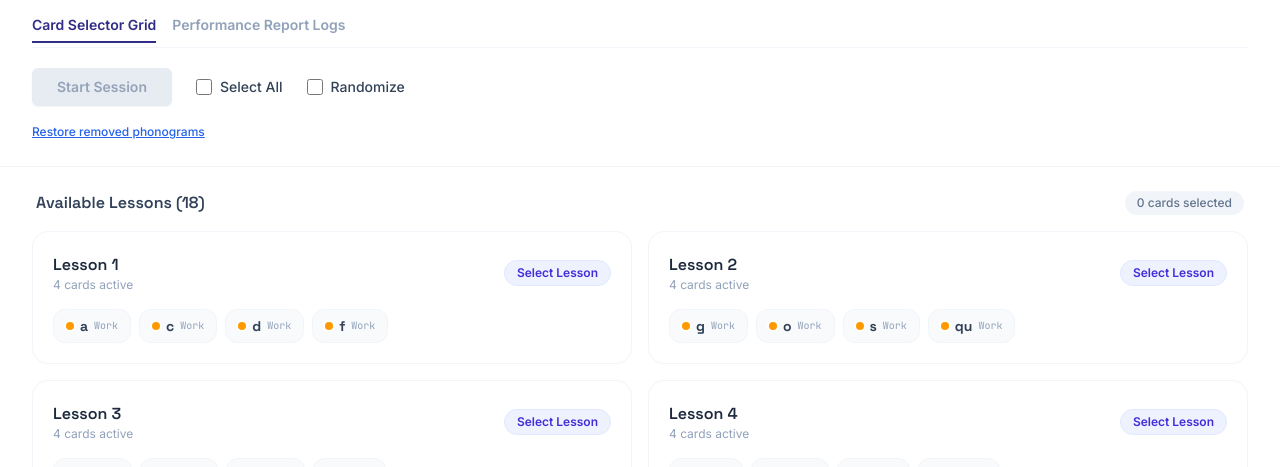
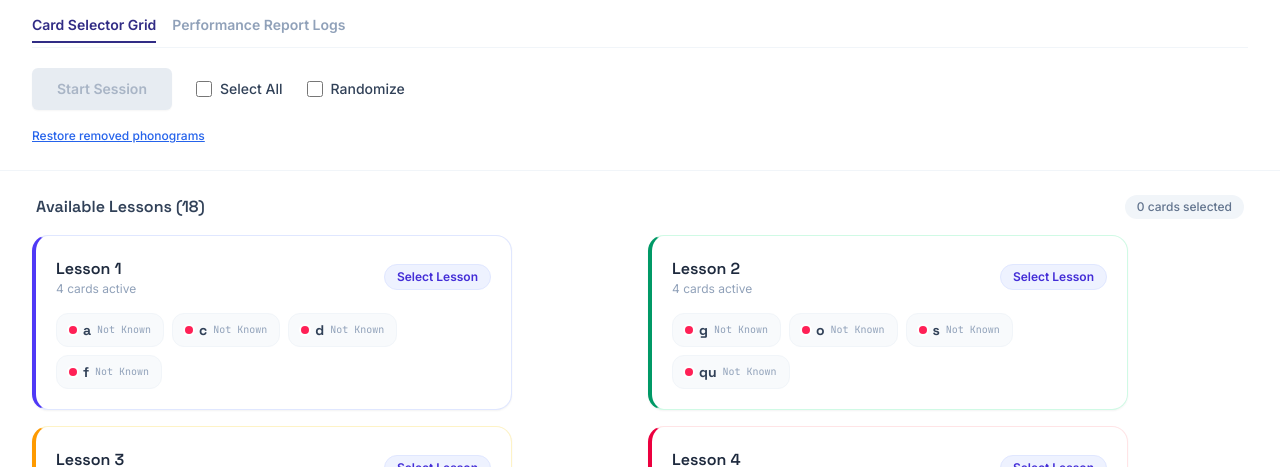
Before and after one commit to mboline/flashapp_pro, a React (Vite) app: page / in a window 1280 px wide. Shown: the part 333-800 px from the top of the page. Built offline with nearby package versions, Linux system fonts and the light colour scheme; no server answers.

Commit message:
style: update UI/UX and nomenclature
- Improve button styling and visual feedback
- Refactor lesson cards with dynamic styling
- Update session terminology to "Not Known"
- Simplify "Next" button label and reset deployment base path

```diff
--- a/src/App.tsx
+++ b/src/App.tsx
@@ -436,7 +436,11 @@ export default function App() {
                     disabled={selectedCardIds.size === 0}
                     onClick={() => setIsPlaying(true)}
                     id="btn-start-session"
-                    className="px-6 py-2 bg-[#E2E8F0] hover:bg-[#CBD5E1] disabled:bg-[#E2E8F0]/80 text-[#334155] disabled:text-[#94A3B8] font-bold rounded-md transition cursor-pointer disabled:cursor-not-allowed text-xs sm:text-sm shadow-xs border border-transparent"
+                    className={`px-6 py-2.5 font-bold rounded-md transition-all duration-200 text-xs sm:text-sm shadow-xs cursor-pointer select-none
+                      ${selectedCardIds.size > 0
+                        ? 'bg-[#1E3A8A] hover:bg-[#172554] text-white shadow-md active:scale-95 transform hover:scale-[1.02]'
+                        : 'bg-[#E2E8F0] text-[#94A3B8] cursor-not-allowed border border-transparent opacity-80'
+                      }`}
                   >
                     Start Session
                   </button>
--- a/src/components/LessonSelector.tsx
+++ b/src/components/LessonSelector.tsx
@@ -11,6 +11,60 @@ interface LessonSelectorProps {
   cardStatuses: Record<string, CardStatus>;
   onStartSession: () => void;
   onRestoreRemoved: () => void;
+}
+
+function getLessonStyles(lessonNum: number) {
+  const styles = [
+    {
+      border: 'border-indigo-100 hover:border-indigo-300',
+      bg: 'bg-indigo-50/20 hover:bg-indigo-50/40',
+      accent: 'border-l-4 border-l-indigo-600',
+      shadow: 'shadow-xs hover:shadow-sm',
+    },
+    {
+      border: 'border-emerald-100 hover:border-emerald-300',
+      bg: 'bg-emerald-50/20 hover:bg-emerald-50/40',
+      accent: 'border-l-4 border-l-emerald-600',
+      shadow: 'shadow-xs hover:shadow-sm',
+    },
+    {
+      border: 'border-amber-100 hover:border-amber-300',
+      bg: 'bg-amber-50/20 hover:bg-amber-50/40',
+      accent: 'border-l-4 border-l-amber-500',
+      shadow: 'shadow-xs hover:shadow-sm',
+    },
+    {
+      border: 'border-rose-100 hover:border-rose-300',
+      bg: 'bg-rose-50/20 hover:bg-rose-50/40',
+      accent: 'border-l-4 border-l-rose-600',
+      shadow: 'shadow-xs hover:shadow-sm',
+    },
+    {
+      border: 'border-sky-100 hover:border-sky-300',
+      bg: 'bg-sky-50/10 hover:bg-sky-50/30',
+      accent: 'border-l-4 border-l-sky-500',
+      shadow: 'shadow-xs hover:shadow-sm',
+    },
+    {
+      border: 'border-violet-100 hover:border-violet-300',
+      bg: 'bg-violet-50/10 hover:bg-violet-50/30',
+      accent: 'border-l-4 border-l-violet-600',
+      shadow: 'shadow-xs hover:shadow-sm',
+    },
+    {
+      border: 'border-orange-100 hover:border-orange-300',
+      bg: 'bg-orange-50/15 hover:bg-orange-50/30',
+      accent: 'border-l-4 border-l-orange-500',
+      shadow: 'shadow-xs hover:shadow-sm',
+    },
+    {
+      border: 'border-teal-100 hover:border-teal-300',
+      bg: 'bg-teal-50/10 hover:bg-teal-50/35',
+      accent: 'border-l-4 border-l-teal-600',
+      shadow: 'shadow-xs hover:shadow-sm',
+    },
+  ];
+  return styles[(lessonNum - 1) % styles.length];
 }
 
 export default function LessonSelector({
@@ -99,11 +153,13 @@ export default function LessonSelector({
               const allSelected = cards.every((c) => selectedIds.has(c.id));
               const someSelected = cards.some((c) => selectedIds.has(c.id));
 
+              const styles = getLessonStyles(lessonNum);
+
               return (
                 <div
                   key={lessonNum}
                   id={`lesson-card-${lessonNum}`}
-                  className="bg-white border border-slate-100 rounded-2xl p-5 hover:border-slate-300 transition-all flex flex-col justify-between hover:shadow-xs"
+                  className={`bg-white border ${styles.border} ${styles.accent} ${styles.bg} rounded-2xl p-5 transition-all flex flex-col justify-between ${styles.shadow} max-w-[480px] w-full`}
                 >
                   <div>
                     <div className="flex justify-between items-center mb-4">
@@ -133,7 +189,7 @@ export default function LessonSelector({
                     <div className="flex flex-wrap gap-2">
                       {cards.map((card) => {
                         const isSelected = selectedIds.has(card.id);
-                        const status = cardStatuses[card.id] || 'Needs Work';
+                        const status = cardStatuses[card.id] || 'Not Known';
 
                         // Status colored indicator
                         let statusColor = 'bg-slate-100 text-slate-500';
@@ -163,8 +219,8 @@ export default function LessonSelector({
                             />
                             <span className="font-display font-bold">{card.id}</span>
                             {!isSelected && (
-                              <span className="text-[10px] text-slate-400 font-mono font-normal">
-                                {status === 'Needs Work' ? 'Work' : status === 'Not Known' ? 'New' : 'Known'}
+                              <span className="text-[10px] text-slate-400 font-mono font-normal flex items-center justify-center">
+                                {status === 'Needs Work' ? 'Needs Work' : status === 'Not Known' ? 'Not Known' : 'Known'}
                               </span>
                             )}
                           </div>
--- a/src/components/PerformanceReport.tsx
+++ b/src/components/PerformanceReport.tsx
@@ -293,8 +293,8 @@ export default function PerformanceReport({
                         </span>
                         <div className="flex gap-1.5 text-[10px] text-slate-400">
                           {sessKnown > 0 && <span className="font-semibold text-emerald-600">{sessKnown} Known</span>}
-                          {sessNeedsWork > 0 && <span className="font-semibold text-amber-600">{sessNeedsWork} Work</span>}
-                          {sessNotKnown > 0 && <span className="font-semibold text-rose-600">{sessNotKnown} New</span>}
+                          {sessNeedsWork > 0 && <span className="font-semibold text-amber-600">{sessNeedsWork} Needs Work</span>}
+                          {sessNotKnown > 0 && <span className="font-semibold text-rose-600">{sessNotKnown} Not Known</span>}
                         </div>
                       </div>
                     </div>
@@ -331,7 +331,7 @@ export default function PerformanceReport({
                           return (
                             <span key={cId} className={`inline-flex items-center gap-1 px-2.5 py-1 text-xs rounded-xl font-bold ${badgeBg}`}>
                               <span className="font-display text-slate-900 font-extrabold mr-0.5">{cId}</span>
-                              <span className="font-mono text-[9px] uppercase font-normal">{res === 'Needs Work' ? 'Work' : res === 'Not Known' ? 'New' : res === 'Known' ? 'Known' : 'Removed'}</span>
+                              <span className="font-mono text-[9px] uppercase font-normal">{res === 'Needs Work' ? 'Needs Work' : res === 'Not Known' ? 'Not Known' : res === 'Known' ? 'Known' : 'Removed'}</span>
                             </span>
                           );
                         })}
--- a/src/components/ReviewSession.tsx
+++ b/src/components/ReviewSession.tsx
@@ -73,7 +73,7 @@ export default function ReviewSession({
   }
 
   // Active status of current card
-  const currentStatus = sessionStatuses[currentCard.id] || cardStatuses[currentCard.id] || 'Needs Work';
+  const currentStatus = sessionStatuses[currentCard.id] || cardStatuses[currentCard.id] || 'Not Known';
 
   const handleSetStatus = (status: CardStatus) => {
     // Save locally to session state
@@ -105,7 +105,7 @@ export default function ReviewSession({
     const weightedIndices: number[] = [];
     for (let i = 0; i < cards.length; i++) {
       const cardId = cards[i].id;
-      const status = sessionStatuses[cardId] || cardStatuses[cardId] || 'Needs Work';
+      const status = sessionStatuses[cardId] || cardStatuses[cardId] || 'Not Known';
 
       let tickets = 3; // 'Needs Work' default fallback
       if (status === 'Not Known') tickets = 5;
@@ -274,7 +274,7 @@ export default function ReviewSession({
             id="btn-next-card"
             className="flex-1 flex items-center justify-center gap-2 py-4 bg-indigo-900 hover:bg-indigo-950 text-white rounded-2xl font-bold tracking-wide transition shadow-sm hover:shadow"
           >
-            Next Random card <ChevronRight className="h-4 w-4" />
+            Next <ChevronRight className="h-4 w-4" />
           </button>
         </div>
 
--- a/vite.config.ts
+++ b/vite.config.ts
@@ -5,7 +5,7 @@ import {defineConfig} from 'vite';
 
 export default defineConfig(() => {
   return {
-    base: '/flashapp_pro/',
+    base: '/',
     plugins: [react(), tailwindcss()],
     resolve: {
       alias: {
```
